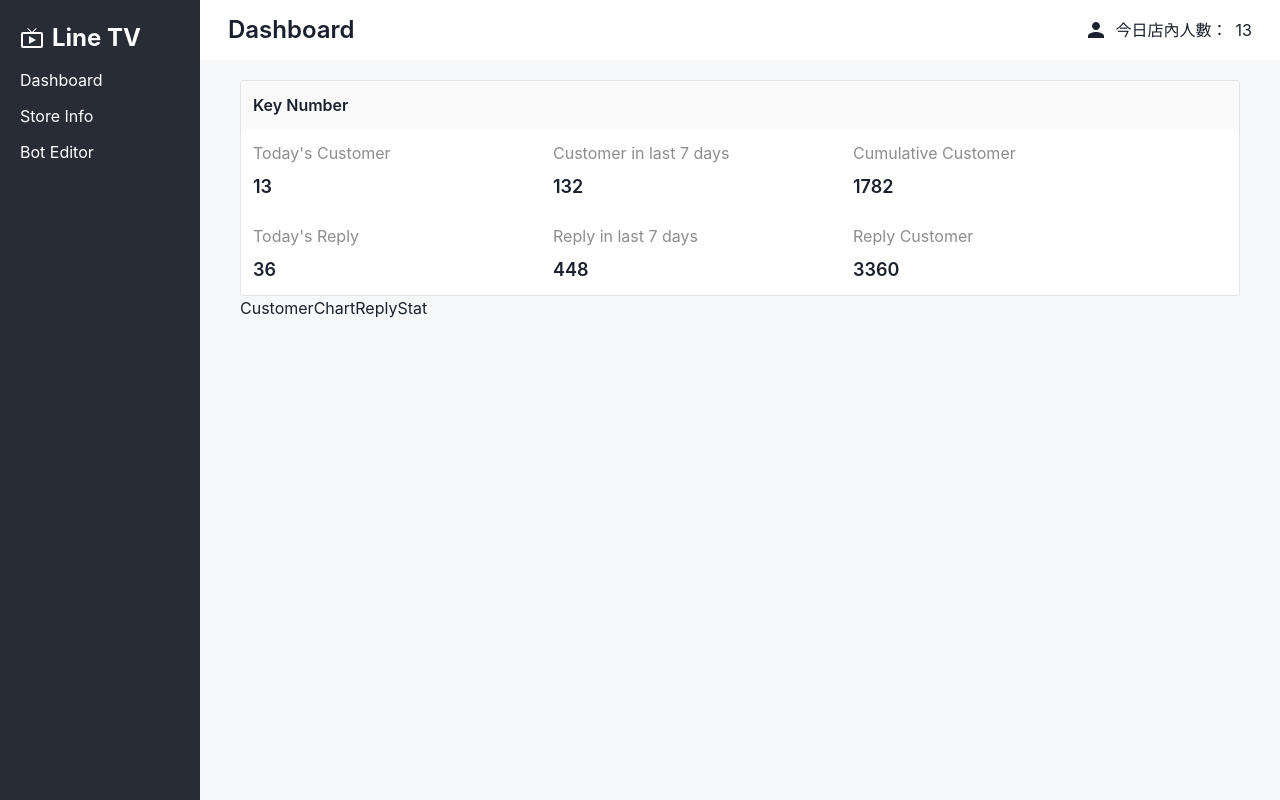
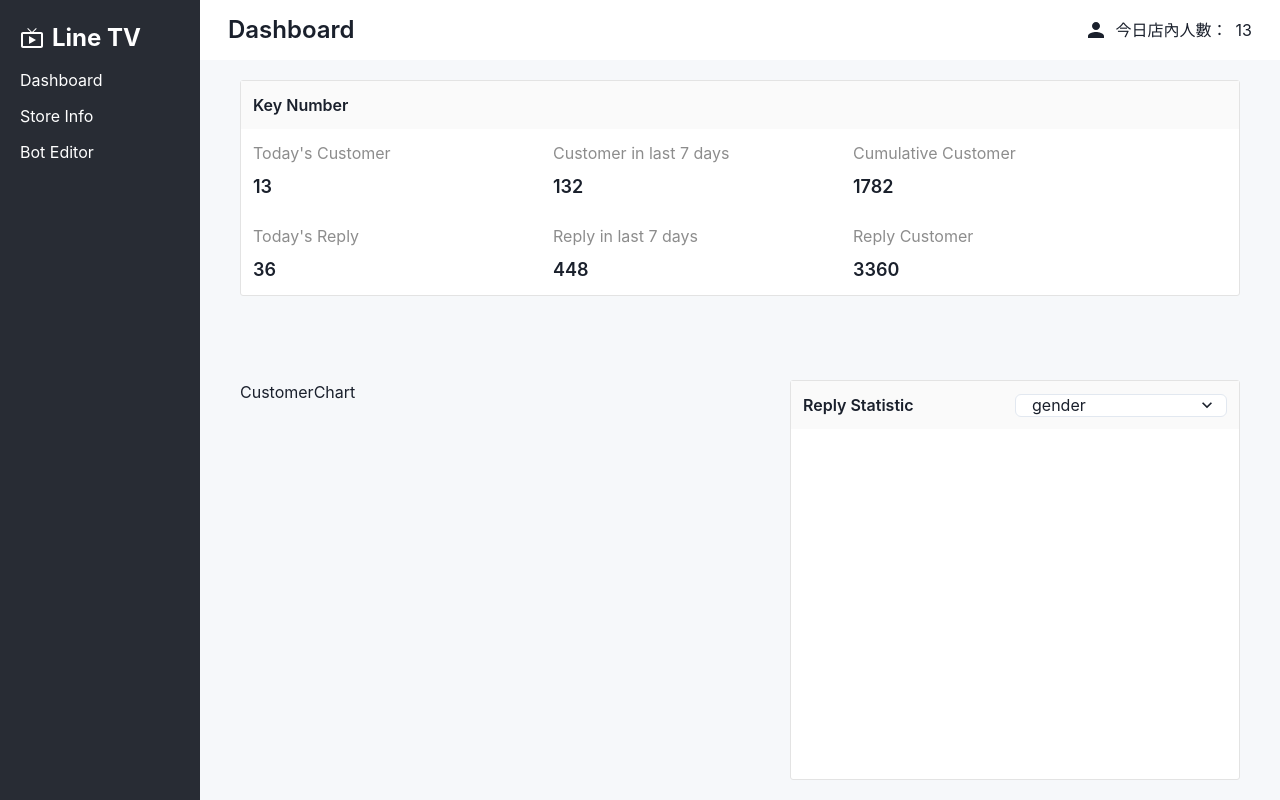
Before and after one commit to kuouu/line-tv, a React (Create React App) app: page /dashboard in a window 1280 px wide. Built offline with nearby package versions, Linux system fonts and the light colour scheme.

Commit message:
feat(ReplyStat): add reply statistic section

```diff
--- a/src/components/Dashboard/ReplyStat.js
+++ b/src/components/Dashboard/ReplyStat.js
@@ -1,9 +1,127 @@
-import React from 'react'
+import React, { useState } from 'react'
+import { Flex, OrderedList, ListItem, Text, Select } from '@chakra-ui/react'
+import styled from 'styled-components'
+
+const data = [
+  {
+    question: 'gender',
+    reply: [
+      {
+        title: 'male',
+        num: 45
+      },
+      {
+        title: 'female',
+        num: 66
+      }
+    ],
+  },
+  {
+    question: 'age',
+    reply: [
+      {
+        title: '10~17',
+        num: 33
+      },
+      {
+        title: '18~25',
+        num: 78
+      },
+      {
+        title: '26~35',
+        num: 65
+      },
+      {
+        title: '36~45',
+        num: 45
+      },
+      {
+        title: '46~55',
+        num: 35
+      },
+      {
+        title: '56~65',
+        num: 74
+      },
+      {
+        title: '66~75',
+        num: 23
+      },
+      {
+        title: '76~85',
+        num: 12
+      },
+      {
+        title: '86~95',
+        num: 3
+      },
+      {
+        title: '96~105',
+        num: 1
+      },
+      {
+        title: '106~115',
+        num: 0
+      },
+      {
+        title: '116~125',
+        num: 0
+      },
+      {
+        title: '126~135',
+        num: 0
+      }
+    ],
+  }
+]
 
 export default function ReplyStat() {
+  const [selected, setSelected] = useState(0);
+  const handleOnChange = (e) => {
+    setSelected(e.target.value);
+  }
   return (
-    <div>
-      ReplyStat
-    </div>
+    <Flex
+      w='45%'
+      direction='column'
+      bgColor='white'
+      border='solid 1px #e3e3e3'
+      borderRadius={3}
+      maxH='400px'
+      minH='400px'
+    >
+      <Flex bgColor='#fafafa' p={3} justify='space-between'>
+        <Text fontWeight='semibold'>Reply Statistic</Text>
+        <Select
+          w='50%'
+          h='100%'
+          bgColor='white'
+          placeholder="Select option"
+          value={selected}
+          onChange={handleOnChange}
+        >
+          {data.map((d, index) => <option value={index} key={d.question}>
+            {d.question}
+          </option>)}
+        </Select>
+      </Flex>
+      <OrderedList m={0} overflow='scroll'>
+        {selected && data[selected].reply.map(option => <CustomListItem key={option.title}>
+          <Flex h='100%' px={3} justify='space-between' align='center'>
+            <Text>{option.title}</Text>
+            <Text>{option.num}</Text>
+          </Flex>
+        </CustomListItem>)}
+      </OrderedList>
+    </Flex>
   )
 }
+
+const CustomListItem = styled(ListItem)`
+  height: 40px;
+  list-style: none;
+  border-bottom: solid 1px #e3e3e3;
+  :hover{
+    background-color: rgba(0, 112, 188, 0.05);
+  }
+`
--- a/src/views/Dashboard.js
+++ b/src/views/Dashboard.js
@@ -11,9 +11,10 @@ export default function Dashboard() {
       py={5}
       flexGrow={1}
       direction='column'
+      justify='space-between'
     >
       <KeyNumber />
-      <Flex>
+      <Flex mt={5} justify='space-between'>
         <CustomerChart />
         <ReplyStat />
       </Flex>
```
